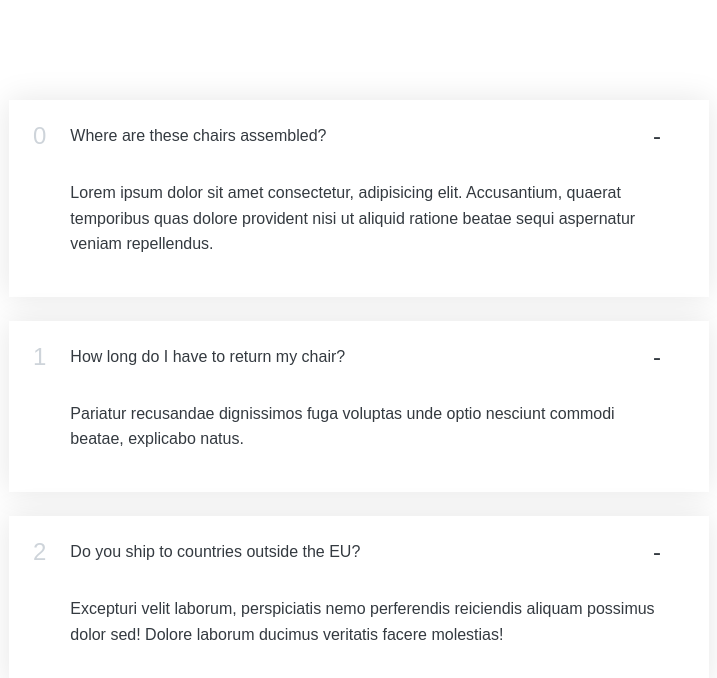
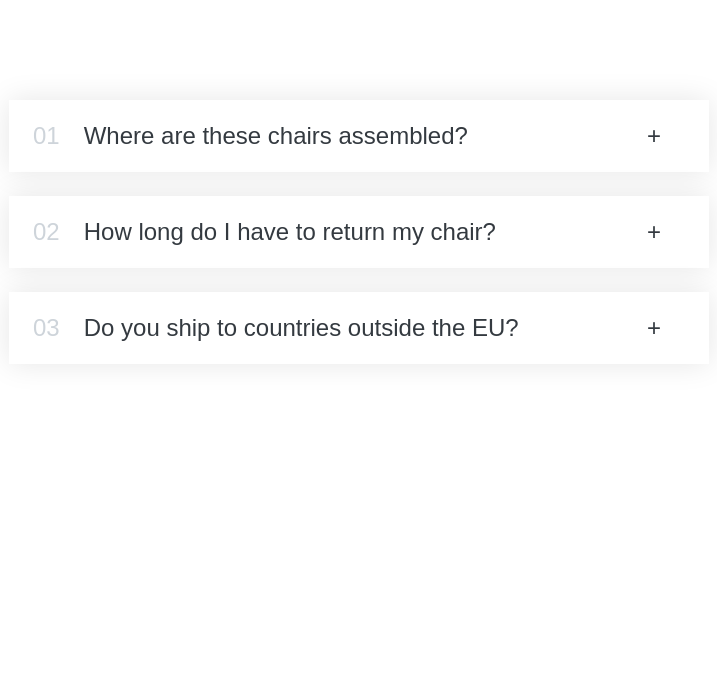
Before and after one commit to a-levitt/react.accordion, a React (Vite) app: page / in a window 1280 px wide. Shown: the top 678 px of the page, without its empty margins (281-998 px from the left). Built offline with nearby package versions, Linux system fonts and the light colour scheme.

Commit message:
Implement open state for items

```diff
--- a/src/components/AccordionItem.jsx
+++ b/src/components/AccordionItem.jsx
@@ -1,10 +1,16 @@
+import {useState} from "react";
+
 function AccordionItem({numb, title, text}) {
+    const [isOpen, setIsOpen] = useState(false);
+
     return (
-        <div className="item">
-            <p className="number">{numb}</p>
-            <p className="text">{title}</p>
-            <p className="icon">-</p>
-            <div className="content-box">{text}</div>
+        <div
+            className={`item ${isOpen && "open"}`}
+            onClick={() => setIsOpen(!isOpen)}>
+            <p className="number">{numb < 9 ? `0${numb+1}` : `${numb+1}`}</p>
+            <p className="title">{title}</p>
+            <p className="icon">{isOpen ? "-" : "+"}</p>
+            {isOpen && <div className="content-box">{text}</div>}
         </div>
     )
 }
--- a/src/index.css
+++ b/src/index.css
@@ -67,6 +67,6 @@
 }
 
 .open .number,
-.open .text {
+.open .title {
   color: #087f5b;
 }
```
